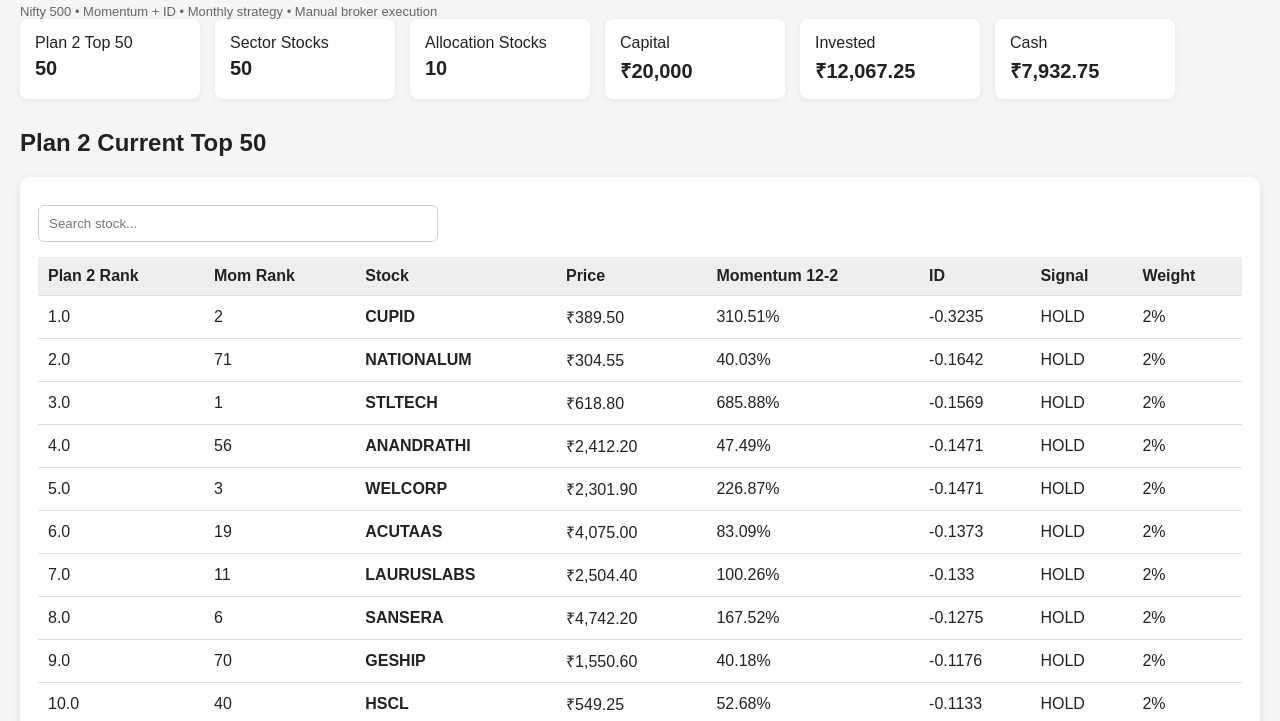
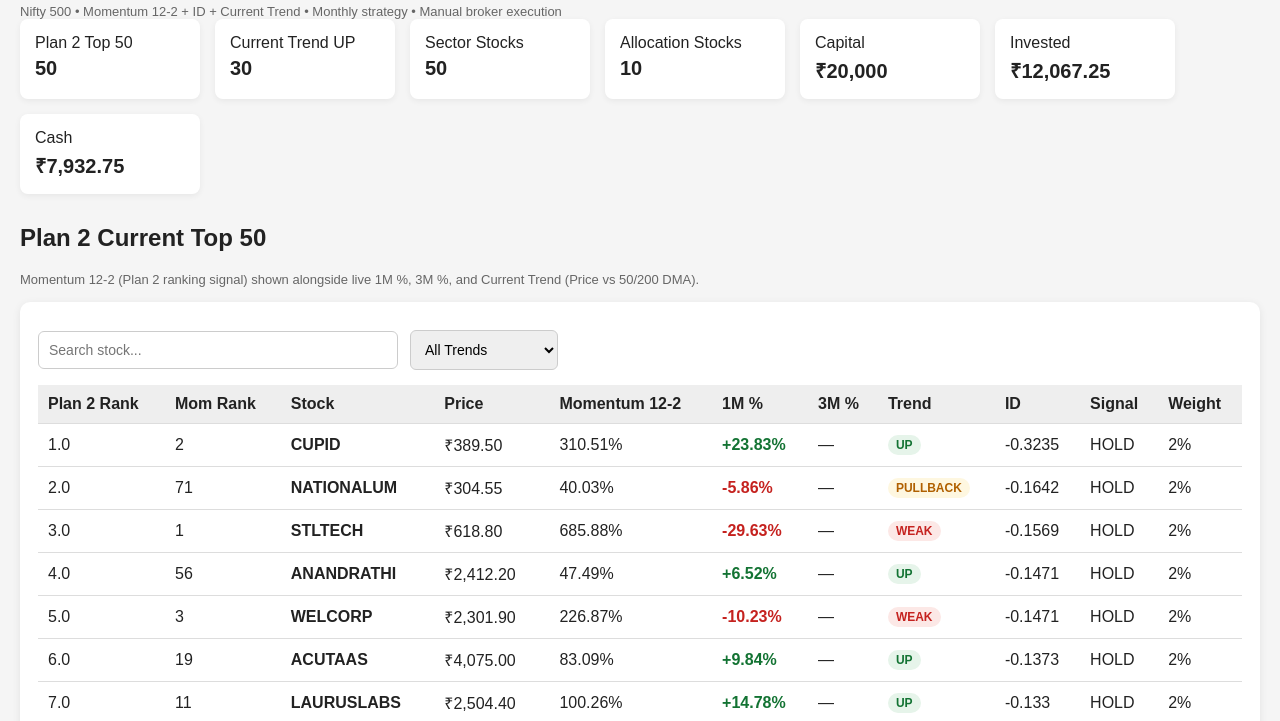
Before and after one commit to balasankar041-lang/moment, a plain HTML site: page index.html in a window 1280 px wide. Shown: the part 79-800 px from the top of the page. Drawn offline with Linux system fonts and the light colour scheme.

Commit message:
Enhance layout and styling for input and controls
Added new styles for controls and badges, updated input styles, and modified HTML structure for better layout and functionality.

```diff
--- a/index.html
+++ b/index.html
@@ -38,14 +38,29 @@ h2{ margin-top:30px; }
     font-size:20px;
     margin-top:5px;
 }
-input{
-    width:100%;
-    max-width:400px;
+.controls{
+    display:flex;
+    gap:12px;
+    flex-wrap:wrap;
+    align-items:center;
+    margin:10px 0 15px;
+}
+input, select{
     padding:10px;
     border:1px solid #ccc;
     border-radius:6px;
+    box-sizing:border-box;
+    font-size:14px;
+}
+input{
+    width:100%;
+    max-width:360px;
+}
+.controls input{
+    margin:0;
+}
+.card > input{
     margin:10px 0 15px;
-    box-sizing:border-box;
 }
 .table-wrap{ overflow-x:auto; }
 table{
@@ -69,17 +84,49 @@ th{ background:#eee; }
     white-space:normal;
     min-width:260px;
 }
+.pos{
+    color:#137333;
+    font-weight:bold;
+}
+.neg{
+    color:#c5221f;
+    font-weight:bold;
+}
+.badge{
+    display:inline-block;
+    padding:3px 8px;
+    border-radius:12px;
+    font-size:12px;
+    font-weight:bold;
+}
+.badge-up{
+    background:#e6f4ea;
+    color:#137333;
+}
+.badge-pullback{
+    background:#fef7e0;
+    color:#b06000;
+}
+.badge-weak{
+    background:#fce8e6;
+    color:#c5221f;
+}
+.badge-na{
+    background:#eee;
+    color:#666;
+}
 </style>
 </head>
 <body>
 
 <h1>Plan 2 Live Screener</h1>
 <div class="note">
-Nifty 500 &bull; Momentum + ID &bull; Monthly strategy &bull; Manual broker execution
+Nifty 500 &bull; Momentum 12-2 + ID + Current Trend &bull; Monthly strategy &bull; Manual broker execution
 </div>
 
 <div class="summary">
 <div class="box">Plan 2 Top 50<b id="top50Count">0</b></div>
+<div class="box">Current Trend UP<b id="trendUpCount">0</b></div>
 <div class="box">Sector Stocks<b id="sectorCount">0</b></div>
 <div class="box">Allocation Stocks<b id="allocationCount">0</b></div>
 <div class="box">Capital<b id="capitalDisplay">₹20,000</b></div>
@@ -89,8 +136,20 @@ Nifty 500 &bull; Momentum + ID &bull; Monthly strategy &bull; Manual broker exec
 
 <!-- PLAN 2 TOP 50 -->
 <h2>Plan 2 Current Top 50</h2>
+<div class="note">
+Momentum 12-2 (Plan 2 ranking signal) shown alongside live 1M %, 3M %, and Current Trend (Price vs 50/200 DMA).
+</div>
 <div class="card">
+<div class="controls">
 <input id="top50Search" type="text" placeholder="Search stock..." onkeyup="renderTop50()">
+<select id="trendFilter" onchange="renderTop50()">
+    <option value="ALL">All Trends</option>
+    <option value="UP">Only UP</option>
+    <option value="NO_WEAK">Hide WEAK</option>
+    <option value="PULLBACK">Only PULLBACK</option>
+    <option value="WEAK">Only WEAK</option>
+</select>
+</div>
 <div class="table-wrap">
 <table>
 <thead>
@@ -100,6 +159,9 @@ Nifty 500 &bull; Momentum + ID &bull; Monthly strategy &bull; Manual broker exec
 <th>Stock</th>
 <th>Price</th>
 <th>Momentum 12-2</th>
+<th>1M %</th>
+<th>3M %</th>
+<th>Trend</th>
 <th>ID</th>
 <th>Signal</th>
 <th>Weight</th>
@@ -128,6 +190,9 @@ Same Plan 2 Top 50 stocks &bull; Sector classification only &bull; No stocks add
 <th>Sector Count</th>
 <th>Price</th>
 <th>Momentum 12-2</th>
+<th>1M %</th>
+<th>3M %</th>
+<th>Trend</th>
 <th>ID</th>
 <th>Signal</th>
 </tr>
@@ -232,6 +297,9 @@ Evidence-based market intelligence &bull; Plan 2 ranking unchanged &bull; AI lay
 <th>Plan 2 Rank</th>
 <th>Stock</th>
 <th>Momentum %</th>
+<th>1D %</th>
+<th>5D %</th>
+<th>20D %</th>
 <th>AI View</th>
 <th>Why Selected</th>
 <th>Risk Flags</th>
@@ -240,7 +308,7 @@ Evidence-based market intelligence &bull; Plan 2 ranking unchanged &bull; AI lay
 </tr>
 </thead>
 <tbody id="aiBody">
-<tr><td colspan="8">Loading AI / Market Intelligence...</td></tr>
+<tr><td colspan="11">Loading AI / Market Intelligence...</td></tr>
 </tbody>
 </table>
 </div>
@@ -289,6 +357,7 @@ let signals = [];
 let aiData = [];
 let aiSummary = [];
 let researchData = [];
+let aiByStock = {};
 
 function esc(value){
     return String(value ?? "")
@@ -318,6 +387,50 @@ function num(value, maxDigits=2){
     return n.toLocaleString("en-IN",{ maximumFractionDigits:maxDigits });
 }
 
+function parseFiniteNum(value){
+    if(value === "" || value === null || value === undefined) return NaN;
+    const n = Number(String(value).replace(/₹/g,"").replace(/,/g,"").replace(/%/g,"").trim());
+    return Number.isFinite(n) ? n : NaN;
+}
+
+function signedPctCell(value){
+    const n = parseFiniteNum(value);
+    if(!Number.isFinite(n)) return "—";
+    const cls = n > 0 ? "pos" : (n < 0 ? "neg" : "");
+    const sign = n > 0 ? "+" : "";
+    return `<span class="${cls}">${sign}${n.toFixed(2)}%</span>`;
+}
+
+function resolveCurrentMetrics(row){
+    const stock = String(pick(row,["Stock","Symbol","Ticker"])).trim().toUpperCase();
+    const aiRow = aiByStock[stock] || {};
+
+    let r1m = parseFiniteNum(pick(row,["1M Return %","20D Return %"]));
+    if(!Number.isFinite(r1m)){
+        r1m = parseFiniteNum(pick(aiRow,["20D Return %","1M Return %"]));
+    }
+
+    const r3m = parseFiniteNum(pick(row,["3M Return %"]));
+
+    let trend = String(pick(row,["Current Trend","Trend"]) || "").trim().toUpperCase();
+    if(!trend && Number.isFinite(r1m)){
+        if(r1m > 0) trend = "UP";
+        else if(r1m <= -10) trend = "WEAK";
+        else trend = "PULLBACK";
+    }
+    if(!trend) trend = "N/A";
+
+    return { r1m, r3m, trend };
+}
+
+function trendBadge(trend){
+    const t = String(trend || "N/A").toUpperCase();
+    if(t === "UP") return `<span class="badge badge-up">UP</span>`;
+    if(t === "PULLBACK") return `<span class="badge badge-pullback">PULLBACK</span>`;
+    if(t === "WEAK") return `<span class="badge badge-weak">WEAK</span>`;
+    return `<span class="badge badge-na">${esc(t)}</span>`;
+}
+
 function pick(row, names){
     for(const name of names){
         if(row[name] !== undefined && row[name] !== null && String(row[name]).trim() !== ""){
@@ -328,8 +441,6 @@ function pick(row, names){
 }
 
 function momentumPercent(row){
-    // Exact handling: Momentum 12-2 in live_plan2_top50.csv is ALWAYS a decimal return
-    // (e.g. 6.9258 -> 692.58%, 0.4408 -> 44.08%).
     if(row["Momentum 12-2"] !== undefined && row["Momentum 12-2"] !== null && String(row["Momentum 12-2"]).trim() !== ""){
         const rawStr = String(row["Momentum 12-2"]).trim();
         const hasPct = rawStr.includes("%");
@@ -404,10 +515,26 @@ async function loadCSV(file){
 
 function renderTop50(){
     const search = document.getElementById("top50Search").value.toLowerCase();
-    const filtered = top50.filter(row =>
-        String(pick(row,["Stock","Symbol","Ticker"])).toLowerCase().includes(search)
-    );
-    document.getElementById("top50Body").innerHTML = filtered.map(row=>{
+    const trendMode = document.getElementById("trendFilter")?.value || "ALL";
+
+    let upCount = 0;
+    const enriched = top50.map(row=>{
+        const m = resolveCurrentMetrics(row);
+        if(m.trend === "UP") upCount++;
+        return { row, m };
+    });
+
+    const filtered = enriched.filter(({ row, m }) => {
+        const stock = String(pick(row,["Stock","Symbol","Ticker"])).toLowerCase();
+        if(!stock.includes(search)) return false;
+        if(trendMode === "UP") return m.trend === "UP";
+        if(trendMode === "NO_WEAK") return m.trend !== "WEAK";
+        if(trendMode === "PULLBACK") return m.trend === "PULLBACK";
+        if(trendMode === "WEAK") return m.trend === "WEAK";
+        return true;
+    });
+
+    document.getElementById("top50Body").innerHTML = filtered.map(({ row, m })=>{
         const rank = pick(row,["ID Rank","Rank","Portfolio Rank"]);
         const momRank = pick(row,["Momentum Rank"]);
         const stock = pick(row,["Stock","Symbol","Ticker"]);
@@ -422,12 +549,17 @@ function renderTop50(){
             <td><b>${esc(stock)}</b></td>
             <td>${money(price)}</td>
             <td>${esc(momentum)}</td>
+            <td>${signedPctCell(m.r1m)}</td>
+            <td>${signedPctCell(m.r3m)}</td>
+            <td>${trendBadge(m.trend)}</td>
             <td>${num(id,4)}</td>
             <td>${esc(signal)}</td>
             <td>${num(weight)}%</td>
         </tr>`;
     }).join("");
+
     document.getElementById("top50Count").textContent = top50.length;
+    document.getElementById("trendUpCount").textContent = upCount;
 }
 
 function renderSector(){
@@ -437,7 +569,9 @@ function renderSector(){
         const sector = String(pick(row,["Sector"])).toLowerCase();
         return stock.includes(search) || sector.includes(search);
     });
-    document.getElementById("sectorBody").innerHTML = filtered.map(row=>`<tr>
+    document.getElementById("sectorBody").innerHTML = filtered.map(row=>{
+        const m = resolveCurrentMetrics(row);
+        return `<tr>
             <td>${esc(pick(row,["ID Rank","Rank","Portfolio Rank"]))}</td>
             <td><b>${esc(pick(row,["Stock","Symbol","Ticker"]))}</b></td>
             <td>${esc(pick(row,["Sector"]))}</td>
@@ -445,9 +579,13 @@ function renderSector(){
             <td>${esc(pick(row,["Sector Stock Count"]))}</td>
             <td>${money(pick(row,["Live Price","Price","Current Price"]))}</td>
             <td>${esc(momentumPercent(row))}</td>
+            <td>${signedPctCell(m.r1m)}</td>
+            <td>${signedPctCell(m.r3m)}</td>
+            <td>${trendBadge(m.trend)}</td>
             <td>${num(pick(row,["ID","Id","ID Score"]),4)}</td>
             <td>${esc(pick(row,["Portfolio Signal","Signal"]))}</td>
-    </tr>`).join("");
+        </tr>`;
+    }).join("");
     document.getElementById("sectorCount").textContent = sectorTop50.length;
 }
 
@@ -559,6 +697,9 @@ function renderAI(){
         <td>${esc(pick(r,["Plan 2 Rank","ID Rank","Rank"]))}</td>
         <td><b>${esc(pick(r,["Stock","Symbol","Ticker"]))}</b></td>
         <td>${esc(momentumPercent(r))}</td>
+        <td>${signedPctCell(pick(r,["1D Return %"]))}</td>
+        <td>${signedPctCell(pick(r,["5D Return %"]))}</td>
+        <td>${signedPctCell(pick(r,["20D Return %"]))}</td>
         <td>${esc(pick(r,["AI View","View","Intelligence View"]) || "—")}</td>
         <td class="wrap-cell">${esc(pick(r,["Why Selected","Selection Reason"]) || "—")}</td>
         <td class="wrap-cell">${esc(pick(r,["Risk Flags","Risk Flag","Risk"]) || "None")}</td>
@@ -616,17 +757,26 @@ function renderResearch(){
 async function loadAI(){
     try{
         aiData = await loadCSV("advanced_market_intelligence.csv");
+        aiByStock = {};
+        aiData.forEach(r => {
+            const sym = String(pick(r,["Stock","Symbol","Ticker"])).trim().toUpperCase();
+            if(sym) aiByStock[sym] = r;
+        });
         try{ aiSummary = await loadCSV("market_intelligence_summary.csv"); }
         catch(e){ aiSummary = []; }
         renderAISummary();
         renderAI();
+        // Refresh Top 50 & Sector tables so fallback 20D % populates immediately if needed
+        renderTop50();
+        renderSector();
     }catch(e){
         aiData = [];
+        aiByStock = {};
         aiSummary = [];
         document.getElementById("aiCount").textContent = "0";
         document.getElementById("aiMarketView").textContent = "Unavailable";
         document.getElementById("aiMarketSummary").textContent = "Advanced market intelligence data is not available.";
-        document.getElementById("aiBody").innerHTML = '<tr><td colspan="8">AI / Market Intelligence data unavailable for this run.</td></tr>';
+        document.getElementById("aiBody").innerHTML = '<tr><td colspan="11">AI / Market Intelligence data unavailable for this run.</td></tr>';
     }
 }
 
```
Lines whose indentation alone changed are shown as unchanged.
